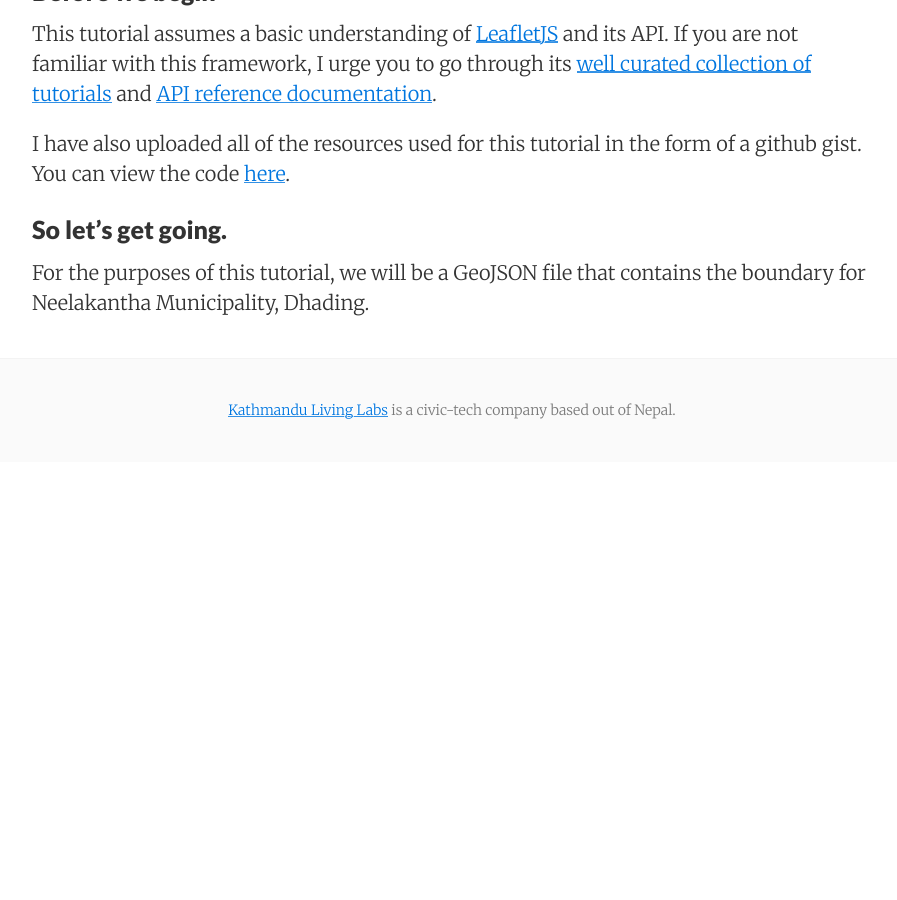
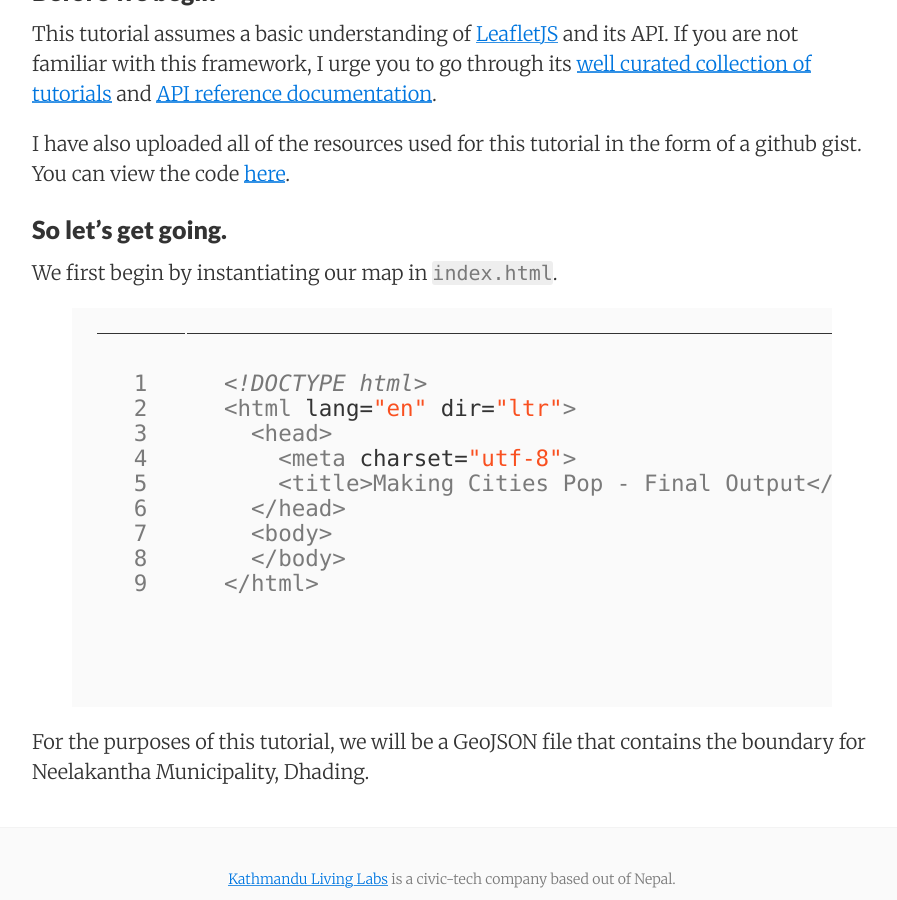
Before and after one commit to KathmanduLivingLabs/kathmandulivinglabs.github.io, a Jekyll site: the page built from _posts/2018-04-25-making-boundaries-pop.md, in a window 1280 px wide and 900 px high, scrolled down 1099 px. Shown: the whole window, without its empty margins (188-1085 px from the left). Built offline with Jekyll 4.4.1, drawn with Linux system fonts in a browser that asks for light colours; before the commit the page ends 1561 px from its top, so only the background shows below that.

Commit message:
some changes

```diff
--- a/_posts/2018-04-25-making-boundaries-pop.md
+++ b/_posts/2018-04-25-making-boundaries-pop.md
@@ -25,4 +25,20 @@ I have also uploaded all of the resources used for this tutorial in the form of
 
 ### So let's get going.
 
+We first begin by instantiating our map in `index.html`.
+
+{% highlight html linenos %}
+<!DOCTYPE html>
+<html lang="en" dir="ltr">
+  <head>
+    <meta charset="utf-8">
+    <title>Making Cities Pop - Final Output</title>
+  </head>
+  <body>
+  </body>
+</html>
+{% endhighlight %}
+
+
+
 For the purposes of this tutorial, we will be a GeoJSON file that contains the boundary for Neelakantha Municipality, Dhading.
```
